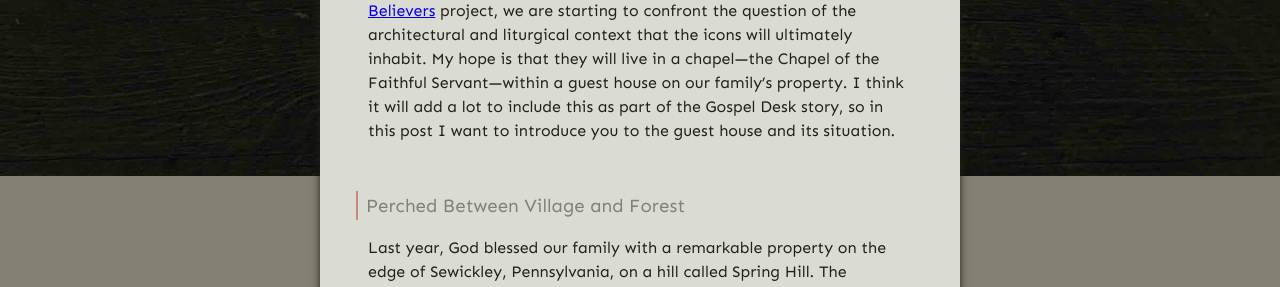
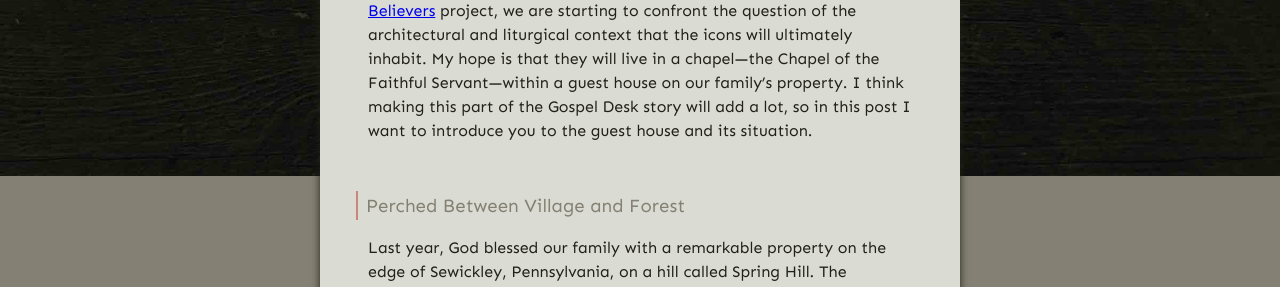
Before and after one commit to gospel-desk/www.logstown.com, a Jekyll site: the page built from _posts/2020-04-25-working-on-a-building.md, in a window 1280 px wide and 900 px high, scrolled down 456 px. Shown: the part 259-546 px from the top of the window. Built offline with Jekyll 4.4.1, drawn with Linux system fonts in a browser that asks for light colours.

Commit message:
More tinkering with the same sentence

```diff
--- a/_posts/2020-04-25-working-on-a-building.md
+++ b/_posts/2020-04-25-working-on-a-building.md
@@ -11,9 +11,9 @@ collaborate on iconography for the [Twelve Believers](/the-twelve-believers/)
 project, we are starting to confront the question of the architectural and
 liturgical context that the icons will ultimately inhabit. My hope is that they
 will live in a chapel—the Chapel of the Faithful Servant—within a guest house
-on our family's property. I think it will add a lot to include this as part of
-the Gospel Desk story, so in this post I want to introduce you to the guest
-house and its situation.
+on our family's property. I think making this part of the Gospel Desk story
+will add a lot, so in this post I want to introduce you to the guest house and
+its situation.
 
 
 #### Perched Between Village and Forest
```
